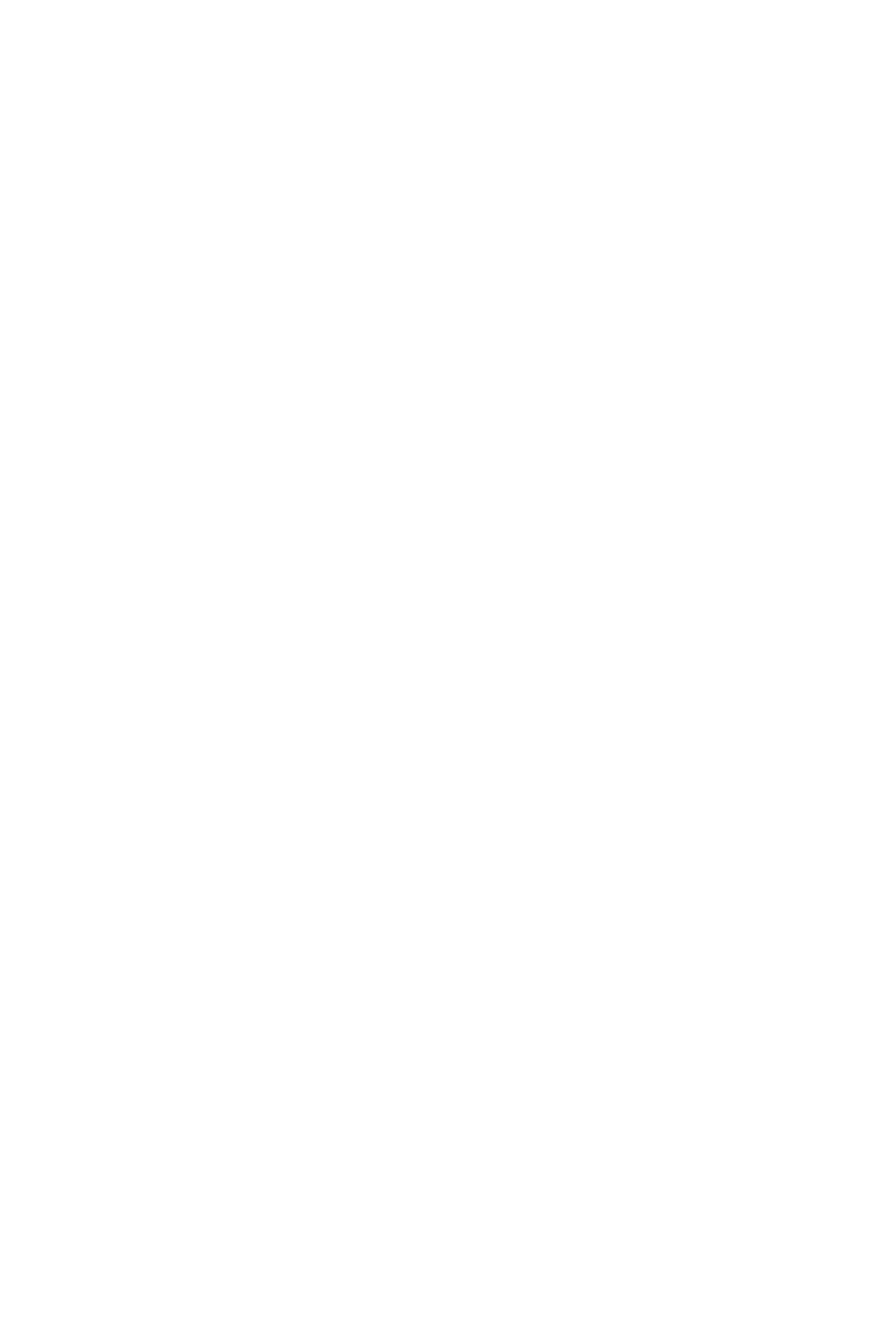
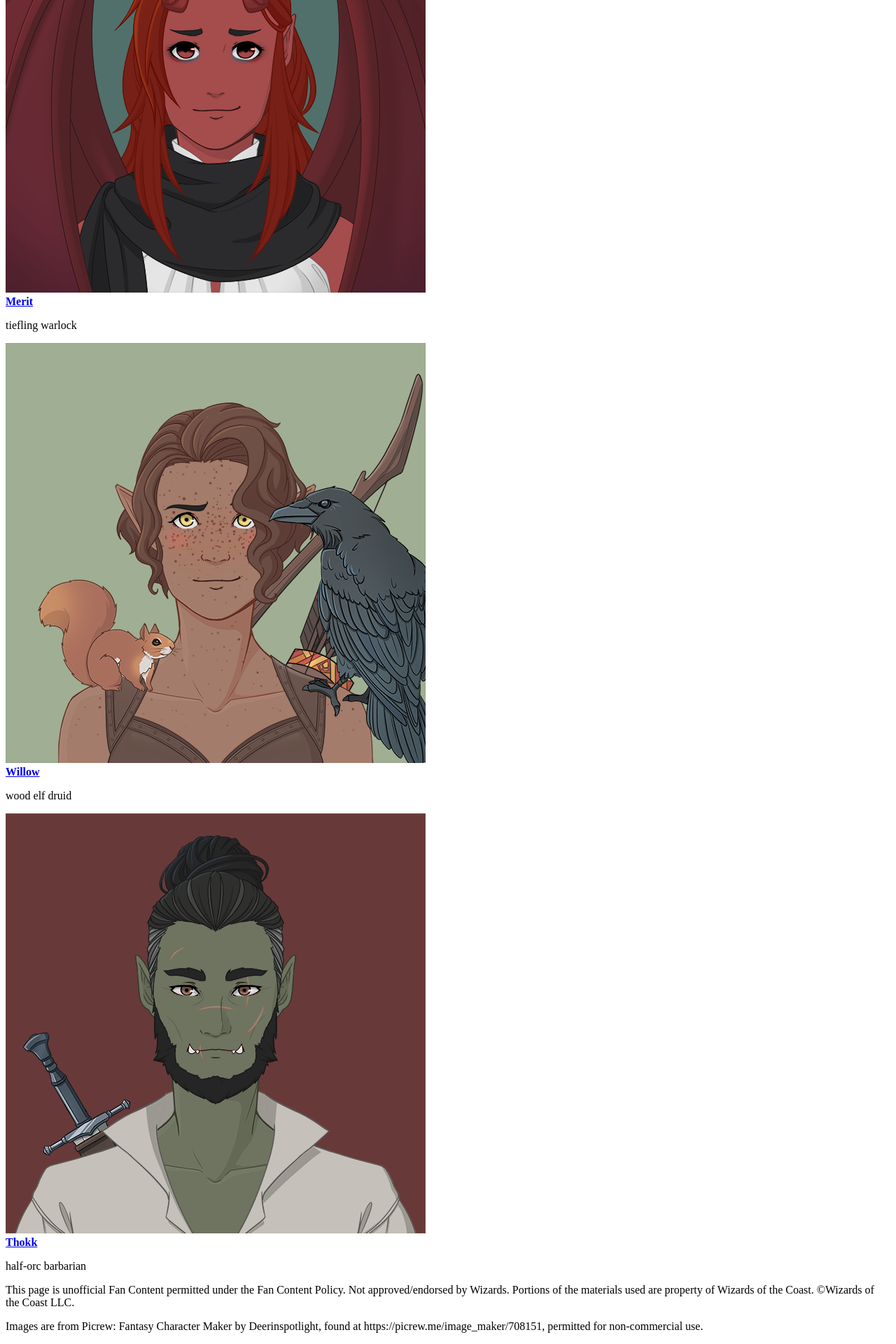
Before and after one commit to kaschul/PlayerCharacters, a React (Create React App) app in the folder frontend/: page / in a window 1280 px wide. Shown: the part 2322-4242 px from the top of the page at 70% size. Before the commit the page ends 2226 px from the top, so only its background shows below. Built offline with nearby package versions, Linux system fonts and the light colour scheme; the HTML template or start-up script is replaced by a standard one.

Commit message:
character list update

```diff
--- a/frontend/src/characters.js
+++ b/frontend/src/characters.js
@@ -213,6 +213,222 @@ const characters = [
             traits: ['unending breath', 'mingle with the wind', 'sneak attack'],
             equipment: ['dagger x2', 'shortbow', 'arrows x 20', 'leather armor']
         }
+    },
+
+    {
+        _id: '4',
+        image: '/images/merit.jpg',
+        name: 'Merit',
+        nickname: 'Merry',
+        race: 'tiefling',
+        class: 'warlock',
+        subclass: null,
+        level: 1,
+        alignment: 'neutral good',
+        background: 'wildling',
+        description: 'Orphaned at a young age, Merit grew up in the slums of a small city and turned to petty theft to survive.  However, as they have gotten older and can earn a living through more official channels, they have turned to taking on odd jobs and joining the occasional adventuring party.',
+        stats: {
+            armorClass: 0,
+            initiative: 0,
+            speed: 0,
+            hitPointMax: 0,
+            profBonus: 0,
+            inspiration: false,
+            vitals: {
+                strength: 0,
+                strengthModifier: 0,
+                dexterity: 0,
+                dexModifier: 0,
+                constitution: 0,
+                constModifier: 0,
+                intelligence: 0,
+                intelModifier: 0,
+                wisdom: 0,
+                wisdomModifier: 0,
+                charisma: 0,
+                charismaModifier: 0
+            },
+            savingThrows: {
+                strengthST: 0,
+                dexterityST: 0,
+                constitutionST: 0,
+                intelligenceST: 0,
+                wisdomST: 0,
+                charismaST: 0
+            },
+            skills: {
+                acrobatics: 0,
+                animalHandling: 0,
+                arcana: 0,
+                athletics: 0,
+                deception: 0,
+                history: 0,
+                insight: 0,
+                intimidation: 0,
+                investigation: 0,
+                medicine: 0,
+                nature: 0,
+                perception: 0,
+                performance: 0,
+                persuasion: 0,
+                religion: 0,
+                slightOfHand: 0,
+                stealth: 0,
+                survival: 0
+            },
+            proficiencies: {
+                weaponsProf: [],
+                armorProf: [],
+                toolProf: [],
+                languageProf: []
+            },
+            traits: [],
+            equipment: []
+        }
+    },
+
+    {
+        _id: '5',
+        image: '/images/willow.jpg',
+        name: 'Willow',
+        nickname: null,
+        race: 'wood elf',
+        class: 'druid',
+        subclass: 'circle of the moon',
+        level: 4,
+        alignment: 'chaotic neutral',
+        background: 'outlander',
+        description: 'Raised by a small nomadic tribe of wood elves and with a propensity to wander off as a child, Willow grew up semi-feral and is most at home in the wilds.  She finds civilization to be claustrophobic and disconcerting, however after the last of her small family passed away due to an owlbear attack she has been drawn to the nearby villages in an effort to find new companions.',
+        stats: {
+            armorClass: 0,
+            initiative: 0,
+            speed: 0,
+            hitPointMax: 0,
+            profBonus: 0,
+            inspiration: false,
+            vitals: {
+                strength: 0,
+                strengthModifier: 0,
+                dexterity: 0,
+                dexModifier: 0,
+                constitution: 0,
+                constModifier: 0,
+                intelligence: 0,
+                intelModifier: 0,
+                wisdom: 0,
+                wisdomModifier: 0,
+                charisma: 0,
+                charismaModifier: 0
+            },
+            savingThrows: {
+                strengthST: 0,
+                dexterityST: 0,
+                constitutionST: 0,
+                intelligenceST: 0,
+                wisdomST: 0,
+                charismaST: 0
+            },
+            skills: {
+                acrobatics: 0,
+                animalHandling: 0,
+                arcana: 0,
+                athletics: 0,
+                deception: 0,
+                history: 0,
+                insight: 0,
+                intimidation: 0,
+                investigation: 0,
+                medicine: 0,
+                nature: 0,
+                perception: 0,
+                performance: 0,
+                persuasion: 0,
+                religion: 0,
+                slightOfHand: 0,
+                stealth: 0,
+                survival: 0
+            },
+            proficiencies: {
+                weaponsProf: [],
+                armorProf: [],
+                toolProf: [],
+                languageProf: []
+            },
+            traits: ['wanderer'],
+            equipment: ['staff', 'hunting trap', 'animal trophy', 'traveler\'s clothes']
+        }
+    },
+
+    {
+        _id: '6',
+        image: '/images/thokk.jpg',
+        name: 'Thokk',
+        nickname: null,
+        race: 'half-orc',
+        class: 'barbarian',
+        subclass: null,
+        level: 2,
+        alignment: 'lawful good',
+        background: 'pirate',
+        description: 'Thokk grew up as the cabin boy for his father, an infamous pirate.  After reaching adulthood, Thokk took over the ship for a few years until passing on the torch to his younger cousin.  Although he does not advertise his somewhat storied past, Thokk still regularly exchanges letters with his retired father, detailing his adventures as a treasure hunter.',
+        stats: {
+            armorClass: 0,
+            initiative: 0,
+            speed: 0,
+            hitPointMax: 0,
+            profBonus: 0,
+            inspiration: false,
+            vitals: {
+                strength: 0,
+                strengthModifier: 0,
+                dexterity: 0,
+                dexModifier: 0,
+                constitution: 0,
+                constModifier: 0,
+                intelligence: 0,
+                intelModifier: 0,
+                wisdom: 0,
+                wisdomModifier: 0,
+                charisma: 0,
+                charismaModifier: 0
+            },
+            savingThrows: {
+                strengthST: 0,
+                dexterityST: 0,
+                constitutionST: 0,
+                intelligenceST: 0,
+                wisdomST: 0,
+                charismaST: 0
+            },
+            skills: {
+                acrobatics: 0,
+                animalHandling: 0,
+                arcana: 0,
+                athletics: 0,
+                deception: 0,
+                history: 0,
+                insight: 0,
+                intimidation: 0,
+                investigation: 0,
+                medicine: 0,
+                nature: 0,
+                perception: 0,
+                performance: 0,
+                persuasion: 0,
+                religion: 0,
+                slightOfHand: 0,
+                stealth: 0,
+                survival: 0
+            },
+            proficiencies: {
+                weaponsProf: [],
+                armorProf: [],
+                toolProf: [],
+                languageProf: []
+            },
+            traits: [],
+            equipment: []
+        }
     }
 ]
 
```
